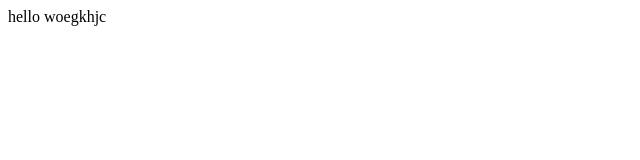
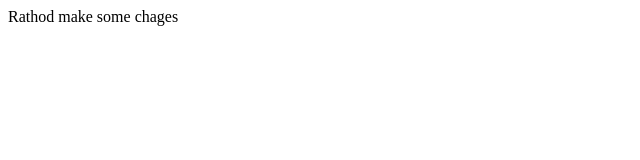
Before and after one commit to Meteorsharma/Vidit-sharma, a plain HTML site: page index.html in a window 1280 px wide. Shown: the whole page, without its empty margins (0-640 px from the left). Drawn offline with Linux system fonts and the light colour scheme.

Commit message:
Update index.html

```diff
--- a/index.html
+++ b/index.html
@@ -6,6 +6,6 @@
     <title>Document</title>
 </head>
 <body>
-    hello woegkhjc
+    Rathod make some chages
 </body>
 </html>
```
